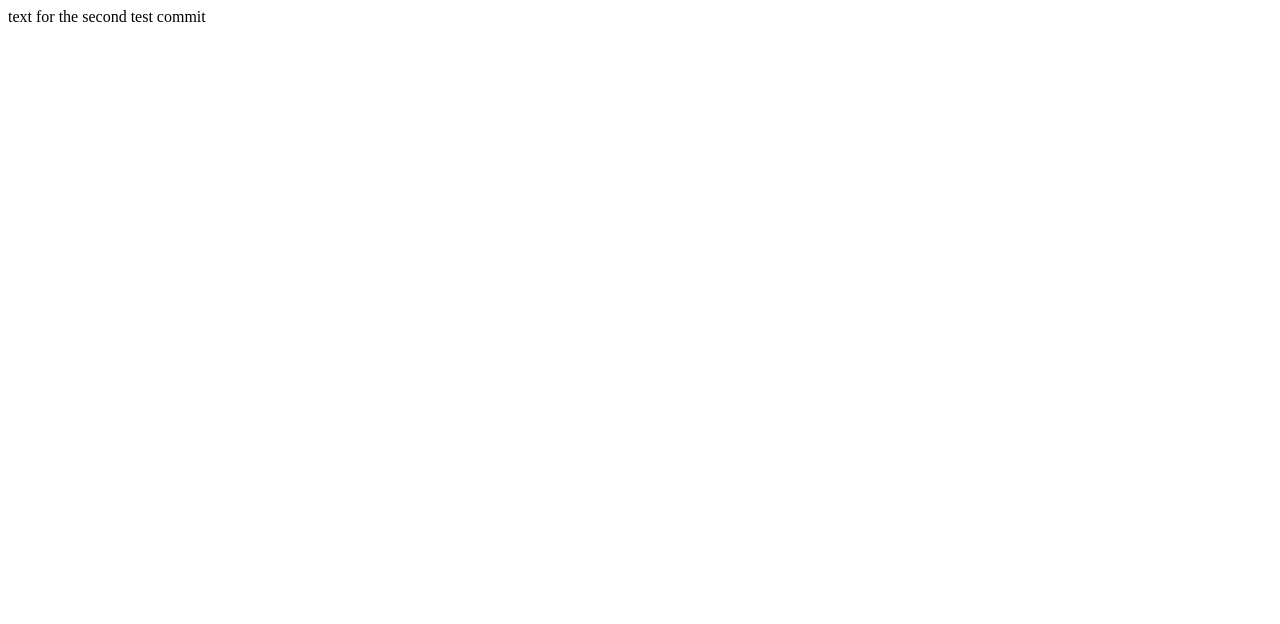
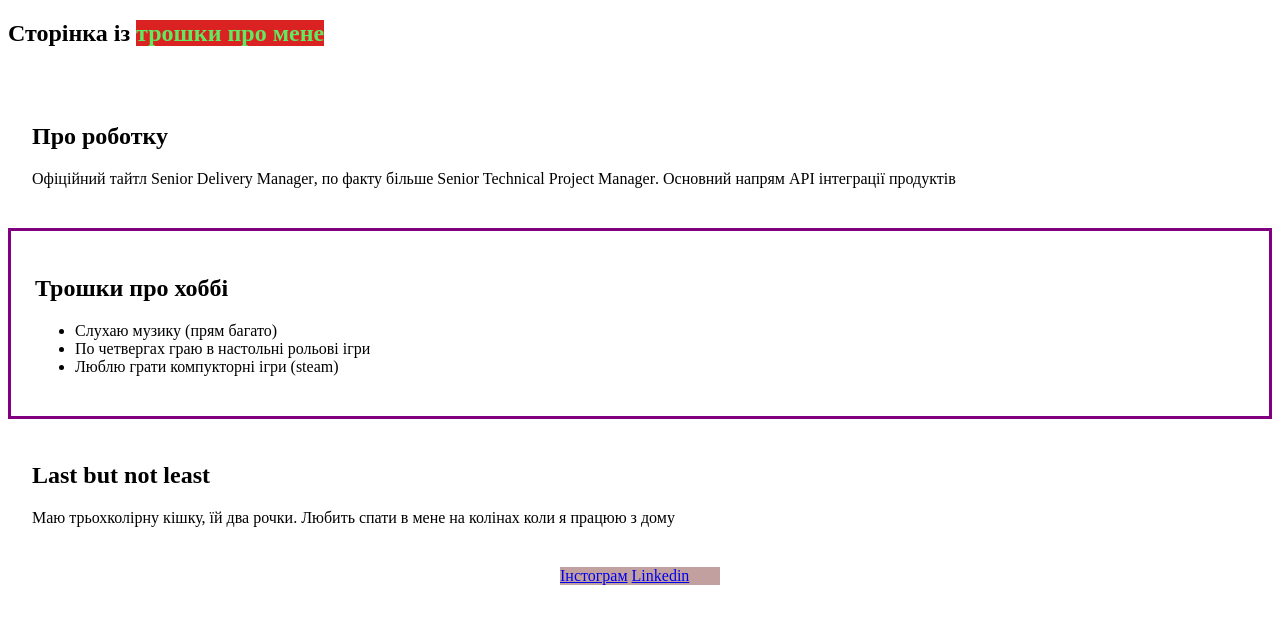
Before and after one commit to KostyukTarasUa/Studying_Hillel, a plain HTML site: page index.html in a window 1280 px wide. Drawn offline with Linux system fonts and the light colour scheme.

Commit message:
homework 2 completed

```diff
--- a/index.html
+++ b/index.html
@@ -1,11 +1,53 @@
 <!DOCTYPE html>
-<html lang="en">
+<html lang="uk">
 <head>
     <meta charset="UTF-8">
     <meta name="viewport" content="width=device-width, initial-scale=1.0">
-    <title>Document</title>
+    <title>Особистий лендінг</title>
 </head>
 <body>
-    text for the second test commit
+    <header>
+        <!-- <div>Lorem ipsum dolor sit amet consectetur adipisicing elit. Ea, quis!</div> -->
+         <!-- плейсхолдер під потенційний майбутній хідер -->
+    </header>
+    <main>
+        <section style="font-size: 16px; font-weight: 400;">
+            <div>
+                <H1>
+                    Сторінка із <span style="color: rgb(96, 234, 96);background-color: rgb(218, 34, 34);">трошки про мене</span>
+                </H1>
+            </div>
+        </section>
+        <section style="margin-top: 32px;">
+            <div style="padding: 24px;">
+                <h2>
+                    Про роботку
+                </h2>
+                <p>Офіційний тайтл <span lang="en">Senior Delivery Manager</span>, по факту більше <span lang="en">Senior Technical Project Manager</span>. Основний напрям <span lang="en">АРІ</span> інтеграції продуктів</p>
+            </div>
+            <div style="padding: 24px; border: solid purple;">
+                <h2>
+                    Трошки про хоббі
+                </h2>
+                    <ul>
+                        <li>Слухаю музику (прям багато)</li>
+                        <li>По четвергах граю в настольні рольові ігри</li>
+                        <li>Люблю грати компукторні ігри (steam)</li>
+                    </ul>
+            </div>
+            <div style="padding: 24px;">
+                <h2 lang="en">
+                    Last but not least
+                </h2>
+                <p>Маю трьохколірну кішку, їй два рочки. Любить спати в мене на колінах коли я працюю з дому</p>
+            </div>
+        </section>
+    </main>
+    <footer>
+        <div style="background-color: rgb(195, 160, 160); box-sizing: border-box; width: 160px; margin: 0 auto;">
+            <a href="https://www.instagram.com/kostyuk_tar/" target="_blank">Інстограм</a>
+            <a href="https://www.linkedin.com/in/kostyuktaras/" target="_blank" lang="en">Linkedin</a>
+        </div>
+    </footer>
 </body>
 </html>
```
